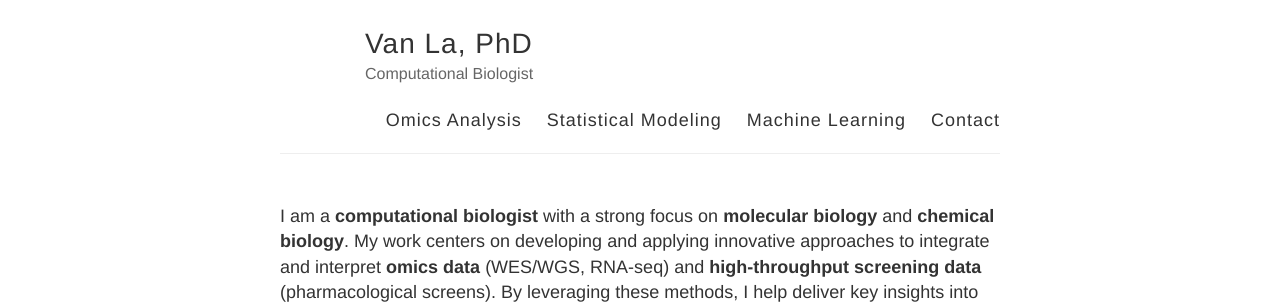
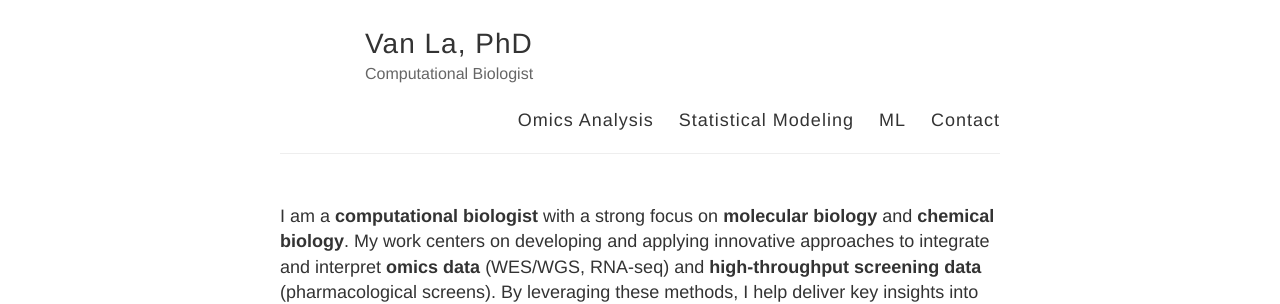
Before and after one commit to vanngocthuyla/Data_Analysis, a Jekyll site: the page built from _pages/intro.md, in a window 1280 px wide. Shown: the top 304 px of the page. Built offline with Jekyll 4.4.1, drawn with Linux system fonts in a browser that asks for light colours.

Commit message:
Update default.html

```diff
--- a/_layouts/default.html
+++ b/_layouts/default.html
@@ -29,7 +29,7 @@
           <nav>
             <a href="{{ site.url }}/omics">Omics Analysis</a>
             <a href="{{ site.url }}/modeling">Statistical Modeling</a>
-            <a href="{{ site.url }}/ml">Machine Learning</a>
+            <a href="{{ site.url }}/ml">ML</a>
             <a href="{{ site.url }}/contact">Contact</a>
           </nav>
         </header>
```
